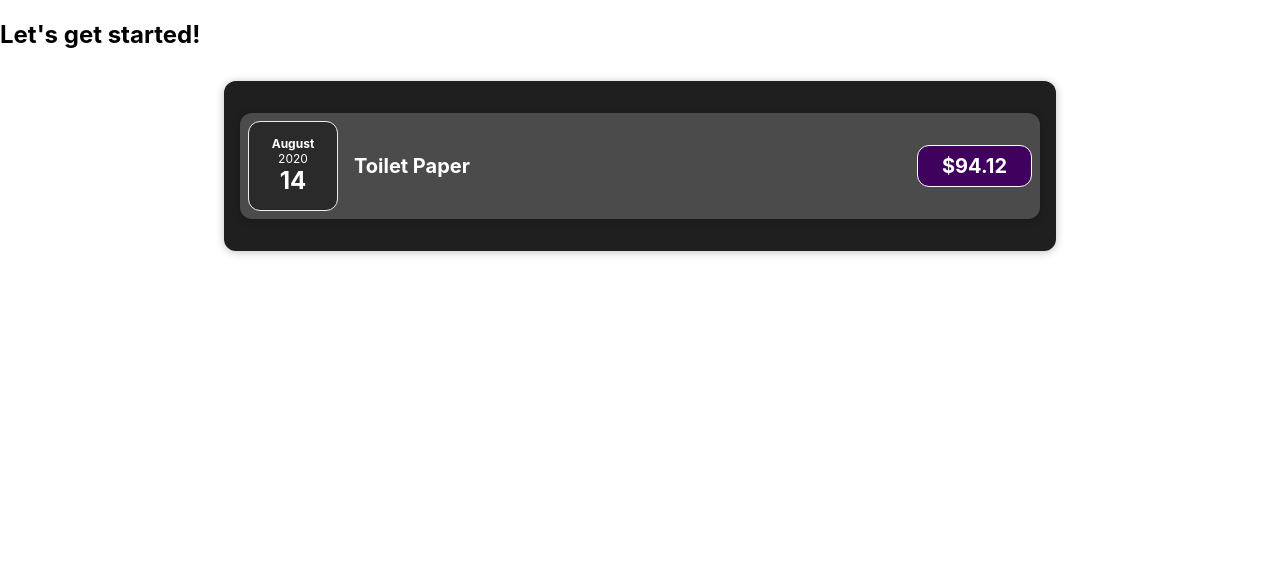
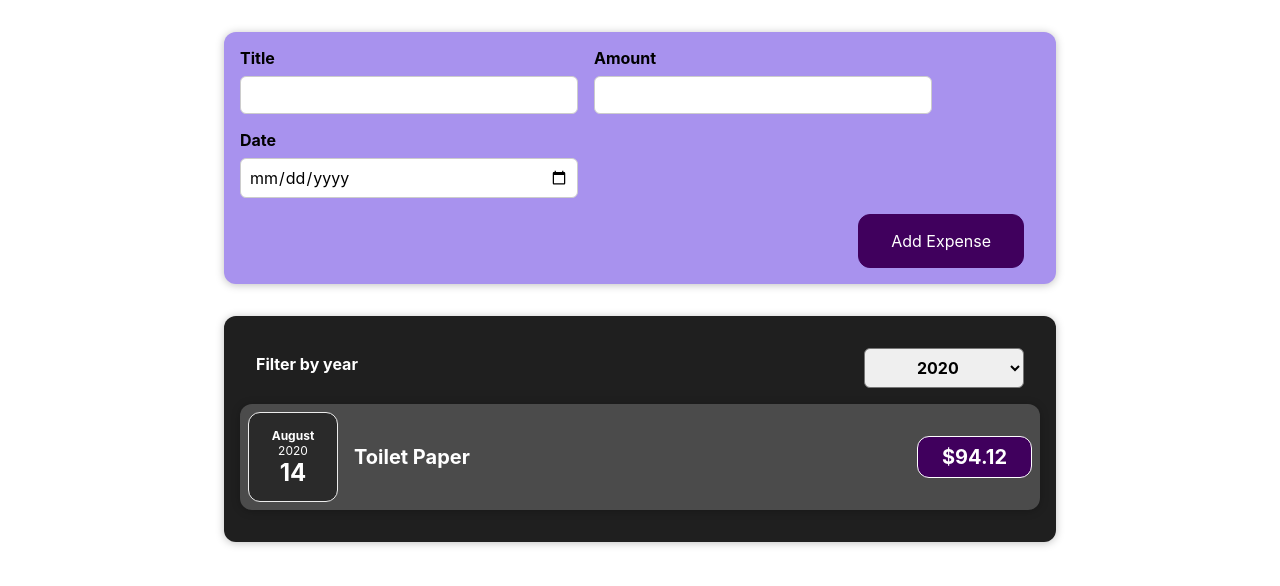
Before and after one commit to MonicaBartha/expenses-tracker, a React (Create React App) app: page / in a window 1280 px wide. Shown: the top 586 px of the page. Built offline with nearby package versions, Linux system fonts and the light colour scheme.

Commit message:
added Add Expense form and filter by year

```diff
--- a/src/App.js
+++ b/src/App.js
@@ -1,4 +1,5 @@
 import Expenses from './components/Expenses/Expenses';
+import NewExpense from './components/NewExpense/NewExpense';
 
 const App = () => {
   const expenses = [
@@ -27,9 +28,15 @@
       date: new Date(2021, 5, 12),
     },
   ];
+
+  const addExpenseHandler = expense => {
+    console.log('in app.js');
+    console.log(expense);
+  }
+
   return (
     <div>
-      <h2>Let's get started!</h2>
+      <NewExpense onAddExpense={addExpenseHandler} />
       <Expenses expenses={expenses} />
     </div>
   );
--- a/src/components/Expenses/Expenses.js
+++ b/src/components/Expenses/Expenses.js
@@ -1,10 +1,23 @@
+import React from 'react';
 import ExpensesItem from './ExpensesItem';
+import ExpensesFilter from './ExpensesFilter';
 import './Expenses.css';
 import Card from '../UI/Card';
 
 const Expenses = (props) => {
+  const [filteredYear, setFilteredYear] =
+    React.useState('2020');
+
+  const filterChangeHandler = (selectedYear) => {
+    setFilteredYear(selectedYear);
+  };
+
   return (
     <Card className="expenses">
+      <ExpensesFilter
+        selected={filteredYear}
+        onChangeFilter={filterChangeHandler}
+      />
       <ExpensesItem
         title={props.expenses[0].title}
         amount={props.expenses[0].amount}
@@ -12,6 +25,6 @@
       />
     </Card>
   );
-}
+};
 
 export default Expenses;
--- /dev/null
+++ b/src/components/Expenses/ExpensesFilter.css
@@ -0,0 +1,24 @@
+.expenses-filter {
+  color: white;
+  padding: 0 1rem;
+}
+
+.expenses-filter__control {
+  display: flex;
+  width: 100%;
+  align-items: center;
+  justify-content: space-between;
+  margin: 1rem 0;
+}
+
+.expenses-filter label {
+  font-weight: bold;
+  margin-bottom: 0.5rem;
+}
+
+.expenses-filter select {
+  font: inherit;
+  padding: 0.5rem 3rem;
+  font-weight: bold;
+  border-radius: 6px;
+}
--- /dev/null
+++ b/src/components/Expenses/ExpensesFilter.js
@@ -0,0 +1,28 @@
+import React from 'react';
+
+import './ExpensesFilter.css';
+
+const ExpensesFilter = (props) => {
+  const handleChange = (event) => {
+    props.onChangeFilter(event.target.value);
+  };
+
+  return (
+    <div className="expenses-filter">
+      <div className="expenses-filter__control">
+        <label>Filter by year</label>
+        <select
+          value={props.selected}
+          onChange={handleChange}
+        >
+          <option value="2022">2022</option>
+          <option value="2021">2021</option>
+          <option value="2020">2020</option>
+          <option value="2019">2019</option>
+        </select>
+      </div>
+    </div>
+  );
+};
+
+export default ExpensesFilter;
--- /dev/null
+++ b/src/components/NewExpense/ExpenseForm.css
@@ -0,0 +1,26 @@
+.new-expense__controls {
+  display: flex;
+  flex-wrap: wrap;
+  gap: 1rem;
+  margin-bottom: 1rem;
+  text-align: left;
+}
+
+.new-expense__control label {
+  font-weight: bold;
+  margin-bottom: 0.5rem;
+  display: block;
+}
+
+.new-expense__control input {
+  font: inherit;
+  padding: 0.5rem;
+  border-radius: 6px;
+  border: 1px solid #ccc;
+  width: 20rem;
+  max-width: 100%;
+}
+
+.new-expense__actions {
+  text-align: right;
+}
--- /dev/null
+++ b/src/components/NewExpense/ExpenseForm.js
@@ -0,0 +1,92 @@
+import React, { useState } from 'react';
+import './ExpenseForm.css';
+
+const ExpenseForm = (props) => {
+  const [enteredTitle, setEnteredTitle] = useState('');
+  const [enteredAmount, setEnteredAmount] = useState('');
+  const [enteredDate, setEnteredDate] = useState('');
+
+  // states grouped using an object:
+  // const [userInput, setUserInput] = useState({
+  //   enteredTitle: '',
+  //   enteredAmount: '',
+  //   enteredDate: '',
+  // });
+
+  const titleChangeHandler = (event) => {
+    setEnteredTitle(event.target.value);
+
+    // if the state update depends of the previous state use this form of state updating
+    // setUserInput((prevState) => {
+    //   return {...prevState, enteredTitle: event.target.value}
+    // })
+  };
+
+  const amountChangeHandler = (event) => {
+    setEnteredAmount(event.target.value);
+  };
+
+  const dateChangeHandler = (event) => {
+    setEnteredDate(event.target.value);
+  };
+
+  const submitHandler = (event) => {
+    // prevents browser reloads
+    event.preventDefault();
+
+    const expenseDate = {
+      title: enteredTitle,
+      amount: enteredAmount,
+      date: new Date(enteredDate),
+    };
+
+    // pass data as a parameter for the function onSaveExpenseData and
+    // send it up to the parent component NewExpense
+    props.onSaveExpenseData(expenseDate);
+
+    // clear form inputs after is subitted
+    setEnteredTitle('');
+    setEnteredAmount('');
+    setEnteredDate('');
+  };
+
+  return (
+    <form onSubmit={submitHandler}>
+      <div className="new-expense__controls">
+        <div className="new-expense__control">
+          <label>Title</label>
+          <input
+            type="text"
+            value={enteredTitle}
+            onChange={titleChangeHandler}
+          />
+        </div>
+        <div className="new-expense__control">
+          <label>Amount</label>
+          <input
+            type="number"
+            value={enteredAmount}
+            min="0.01"
+            step="0.01"
+            onChange={amountChangeHandler}
+          />
+        </div>
+        <div className="new-expense__control">
+          <label>Date</label>
+          <input
+            type="date"
+            value={enteredDate}
+            min="2019-01-01"
+            max="2022-21-31"
+            onChange={dateChangeHandler}
+          />
+        </div>
+      </div>
+      <div className="new-expense__actions">
+        <button type="submit">Add Expense</button>
+      </div>
+    </form>
+  );
+};
+
+export default ExpenseForm;
--- /dev/null
+++ b/src/components/NewExpense/NewExpense.css
@@ -0,0 +1,38 @@
+.new-expense {
+  background-color: #a892ee;
+  padding: 1rem;
+  margin: 2rem auto;
+  width: 50rem;
+  max-width: 95%;
+  border-radius: 12px;
+  text-align: center;
+  box-shadow: 0 1px 8px rgba(0, 0, 0, 0.25);
+}
+
+.new-expense button {
+  font: inherit;
+  cursor: pointer;
+  padding: 1rem 2rem;
+  border: 1px solid #40005d;
+  background-color: #40005d;
+  color: white;
+  border-radius: 12px;
+  margin-right: 1rem;
+}
+
+.new-expense button:hover,
+.new-expense button:active {
+  background-color: #510674;
+  border-color: #510674;
+}
+
+.new-expense button.alternative {
+  color: #220131;
+  border-color: transparent;
+  background-color: transparent;
+}
+
+.new-expense button.alternative:hover,
+.new-expense button.alternative:active {
+  background-color: #ddb3f8;
+}
--- /dev/null
+++ b/src/components/NewExpense/NewExpense.js
@@ -0,0 +1,26 @@
+import React from 'react';
+import ExpenseForm from './ExpenseForm';
+import './NewExpense.css';
+
+const NewExpense = (props) => {
+  const saveExpenseDataHandler = (enteredExpenseData) => {
+    const enteredData = {
+      // enteredExpenseData is the object expenseDate from ExpenseForm and
+      // add an id
+      ...enteredExpenseData,
+      id: Math.random().toString(),
+    };
+    props.onAddExpense(enteredData);
+    console.log(enteredData);
+  };
+
+  return (
+    <div className="new-expense">
+      <ExpenseForm
+        onSaveExpenseData={saveExpenseDataHandler}
+      />
+    </div>
+  );
+};
+
+export default NewExpense;
```
